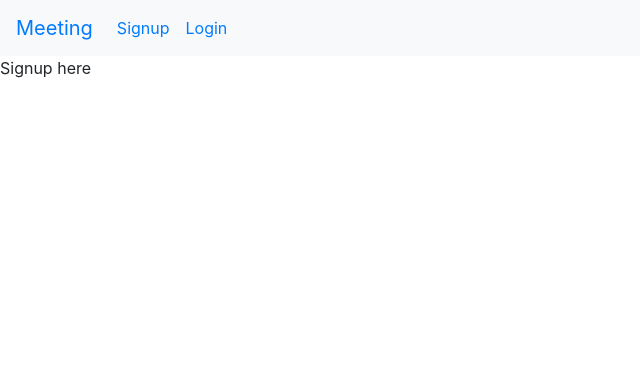
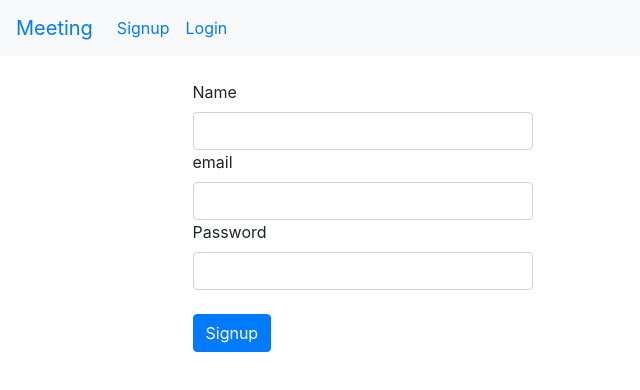
Before and after one commit to mubarak23/meet, a React (Create React App) app: page /signup in a window 1280 px wide. Shown: the top 390 px of the page, without its empty margins (0-640 px from the left). Built offline with nearby package versions, Linux system fonts and the light colour scheme.

Commit message:
ft(signup):create signup form and submit function[progress]

```diff
--- a/src/Component/Home.js
+++ b/src/Component/Home.js
@@ -7,7 +7,7 @@ class Home extends Component {
     render() {
         return (
            <div className="container">
-               <div className="jumbotron">
+               <div className="jumbotron col-10 offset-1">
                <h1 className="display-4">Meet</h1>
                 <p className="lead">Platform that allow you organize all your
                 shecdule meeting</p>
--- a/src/Component/Nav.js
+++ b/src/Component/Nav.js
@@ -5,7 +5,7 @@ class Nav extends Component {
     render() {
         return (
             <div>
-             <nav class="navbar navbar-expand-lg navbar-primary bg-light">
+             <nav className="navbar navbar-expand-lg navbar-default bg-light">
             <Link className="navbar-brand" to="/home">Meeting</Link>
             <button className="navbar-toggler" type="button" data-toggle="collapse" data-target="#navbarText" aria-controls="navbarText" aria-expanded="false" aria-label="Toggle navigation">
                 <span className="navbar-toggler-icon"></span>
@@ -16,7 +16,7 @@ class Nav extends Component {
                 <li className="nav-item">
                     <Link className="nav-link" to="/signup">Signup</Link>
                 </li>
-                <li class="nav-item">
+                <li className="nav-item">
                     <Link className="nav-link" to="/login">Login</Link>
                 </li>
                 </ul>
--- a/src/Component/Signup.js
+++ b/src/Component/Signup.js
@@ -1,11 +1,69 @@
 import React, { Component } from 'react';
+//import { pseudoRandomBytes } from 'crypto';
+import { useHistory } from "react-router-dom"
 
 class Signup extends Component {
+    constructor(props){
+        super(props);
+        this.state = {
+            name: '',
+            email: '',
+            password: ''
+        }
+        this.onFieldChange = this.onFieldChange.bind(this);
+        this.onSignupSubmit = this.onSignupSubmit.bind(this);
+    }
 
+    onFieldChange(event){
+        this.setState({
+            [event.target.name]: event.target.value
+        });
+    }
+    onSignupSubmit(event){
+        event.preventDefault();
+        const body = JSON.stringify({'name': this.state.name, 'email': this.state.email, 'password': this.state.password});
+        fetch('http://127.0.0.1:8000/api/v1/user', {
+            method: 'POST',
+            header: new Headers(),
+            body
+        }).then(
+            (data) => console.log(data),
+            //useHistory.push('/login')
+        ).catch(
+            (error)=> console.log(error)
+        )
+    }
     render() {
         return (
             <div>
-                Signup here
+                <div className="container">
+                    <br></br>
+                    <div className="col-4 col-sm-4 offset-1">
+                        <form className="form-group" name="name" onSubmit={this.onSignupSubmit}>
+                            <div>
+                            <label>Name</label>
+                            <input type="text" value={this.state.name}
+                             onChange={this.onFieldChange}
+                             name="name"
+                             className="form-control" />
+                            <label>email</label>
+                            <input type="text" value={this.state.email}
+                            onChange={this.onFieldChange}
+                            name="email"
+                            className="form-control" />
+                            <label>Password</label>
+                            <input type="password"
+                             value={this.state.password}
+                             name="password"
+                             onChange={this.onFieldChange} className="form-control"/>
+                            </div>
+                            <br></br>
+                            <div>
+                            <input  type="submit" className="btn btn-primary" value="Signup" />
+                            </div>
+                        </form>
+                    </div>
+                </div>
             </div>
         );
     }
```
